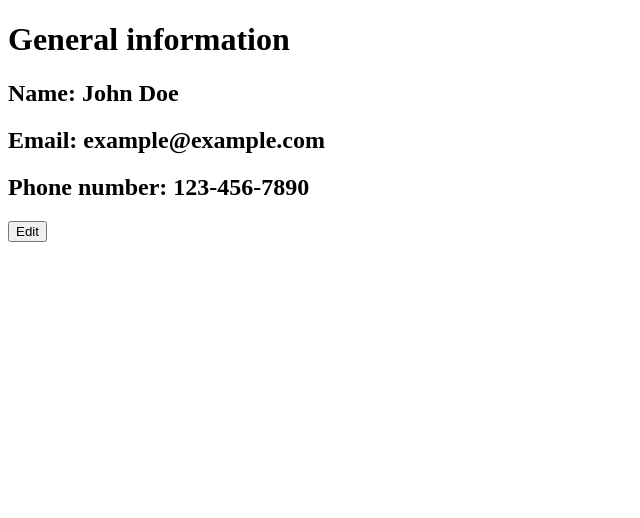
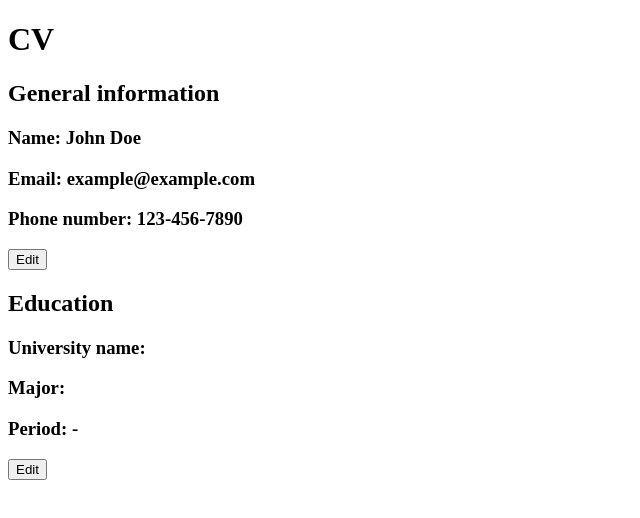
Before and after one commit to Adrian-Koh/odin-cv, a React (Vite) app: page / in a window 1280 px wide. Shown: the top 518 px of the page, without its empty margins (0-640 px from the left). Built offline with nearby package versions, Linux system fonts and the light colour scheme.

Commit message:
Add education component

```diff
--- a/src/components/CV.jsx
+++ b/src/components/CV.jsx
@@ -1,3 +1,4 @@
+import Education from "./Education";
 import General from "./General";
 import { useState } from "react";
 
@@ -17,7 +18,9 @@ export default function CV() {
     }
 
     return <>
+        <h1>CV</h1>
         <General editActive={editIds.includes(0)} toggleEdit={() => toggleEdit(0)}/>
-    </>
+        <Education editActive={editIds.includes(1)} toggleEdit={() => toggleEdit(1)}/>
+    </>;
 
 }
--- /dev/null
+++ b/src/components/Education.jsx
@@ -0,0 +1,53 @@
+import { useState } from "react";
+
+export default function Education({ editActive, toggleEdit }) {
+    const [university, setUniversity] = useState({ name: '', major: '', from: '', to: '' });
+
+    function onNameChange(e){
+        setUniversity({...university, name: e.target.value});
+    }
+
+    function onMajorChange(e){
+        setUniversity({...university, major: e.target.value});
+    }
+
+    function onFromChange(e){
+        setUniversity({...university, from: e.target.value});
+    }
+
+    function onToChange(e){
+        setUniversity({...university, to: e.target.value});
+    }
+
+    return <div>
+        <h2>Education</h2>
+        {
+            editActive
+            ?
+            <>
+                <p>
+                    <label>University name: <input type="text" onChange={onNameChange}/></label>
+                </p>
+                <p>
+                    <label>Major: <input type="text" onChange={onMajorChange}/></label>
+                </p>
+                <p>
+                    Dates:
+                    <label>From: <input type="date" onChange={onFromChange}/></label>
+                    <label>To: <input type="date" onChange={onToChange}/></label>
+                </p>
+                <p>
+                    <button onClick={toggleEdit}>Submit</button>
+                </p>
+            </>
+            :
+            <>
+                <h3>University name: {university.name}</h3>
+                <h3>Major: {university.major}</h3>
+                <h3>Period: {university.from} - {university.to}</h3>
+                <button onClick={toggleEdit}>Edit</button>
+            </>
+        }
+
+    </div>;
+}
--- a/src/components/General.jsx
+++ b/src/components/General.jsx
@@ -16,21 +16,29 @@ export default function General({ editActive, toggleEdit }) {
     }
 
     return <div>
-        <h1>General information</h1>
+        <h2>General information</h2>
         {
             editActive
             ?
             <>
-                <label>Name: <input type="text" onChange={onNameChange}/></label>
-                <label>Email: <input type="email" onChange={onEmailChange}/></label>
-                <label>Phone number: <input type="text" onChange={onPhoneChange}/></label>
-                <button onClick={toggleEdit}>Submit</button>
+                <p>
+                    <label>Name: <input type="text" onChange={onNameChange}/></label>
+                </p>
+                <p>
+                    <label>Email: <input type="email" onChange={onEmailChange}/></label>
+                </p>
+                <p>
+                    <label>Phone number: <input type="text" onChange={onPhoneChange}/></label>
+                </p>
+                <p>
+                    <button onClick={toggleEdit}>Submit</button>
+                </p>
             </>
             :
             <>
-                <h2>Name: {info.name}</h2>
-                <h2>Email: {info.email}</h2>
-                <h2>Phone number: {info.phone}</h2>
+                <h3>Name: {info.name}</h3>
+                <h3>Email: {info.email}</h3>
+                <h3>Phone number: {info.phone}</h3>
                 <button onClick={toggleEdit}>Edit</button>
             </>
         }
```
